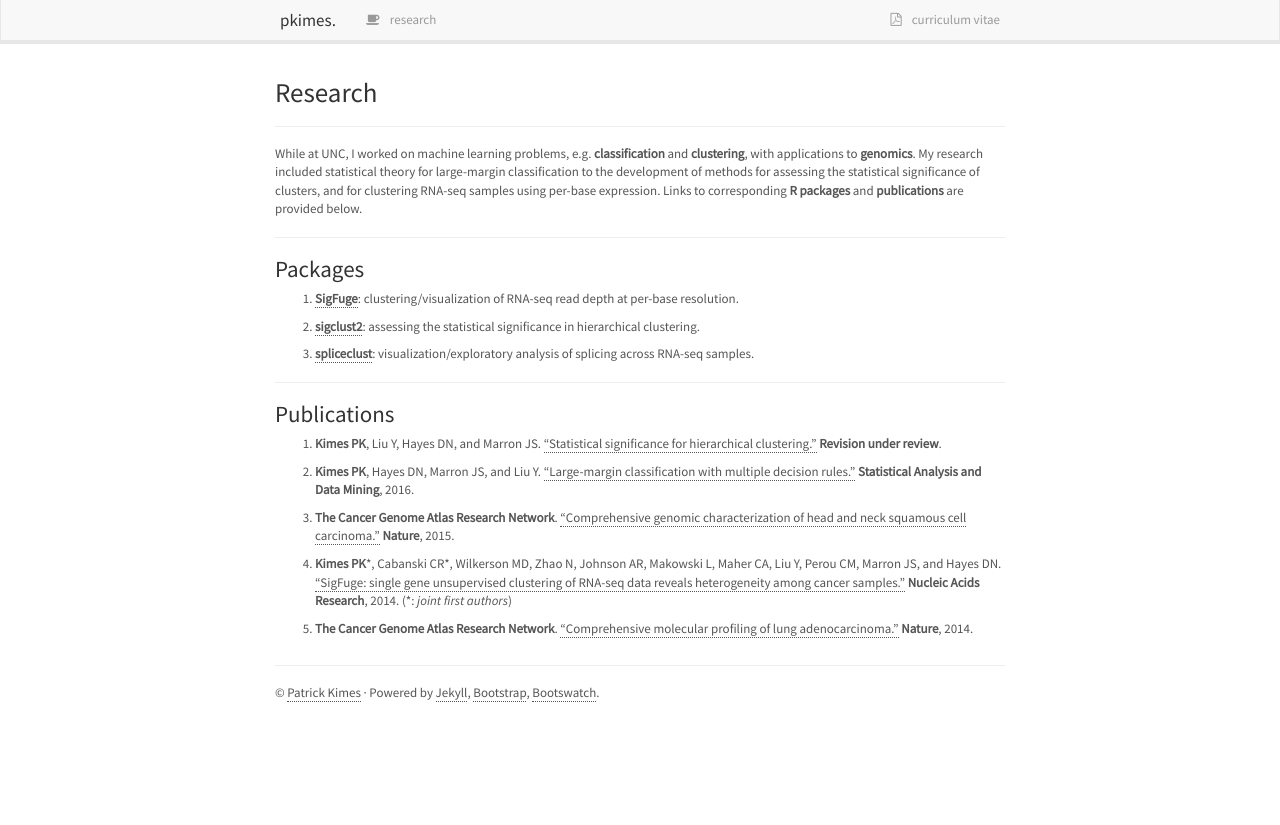
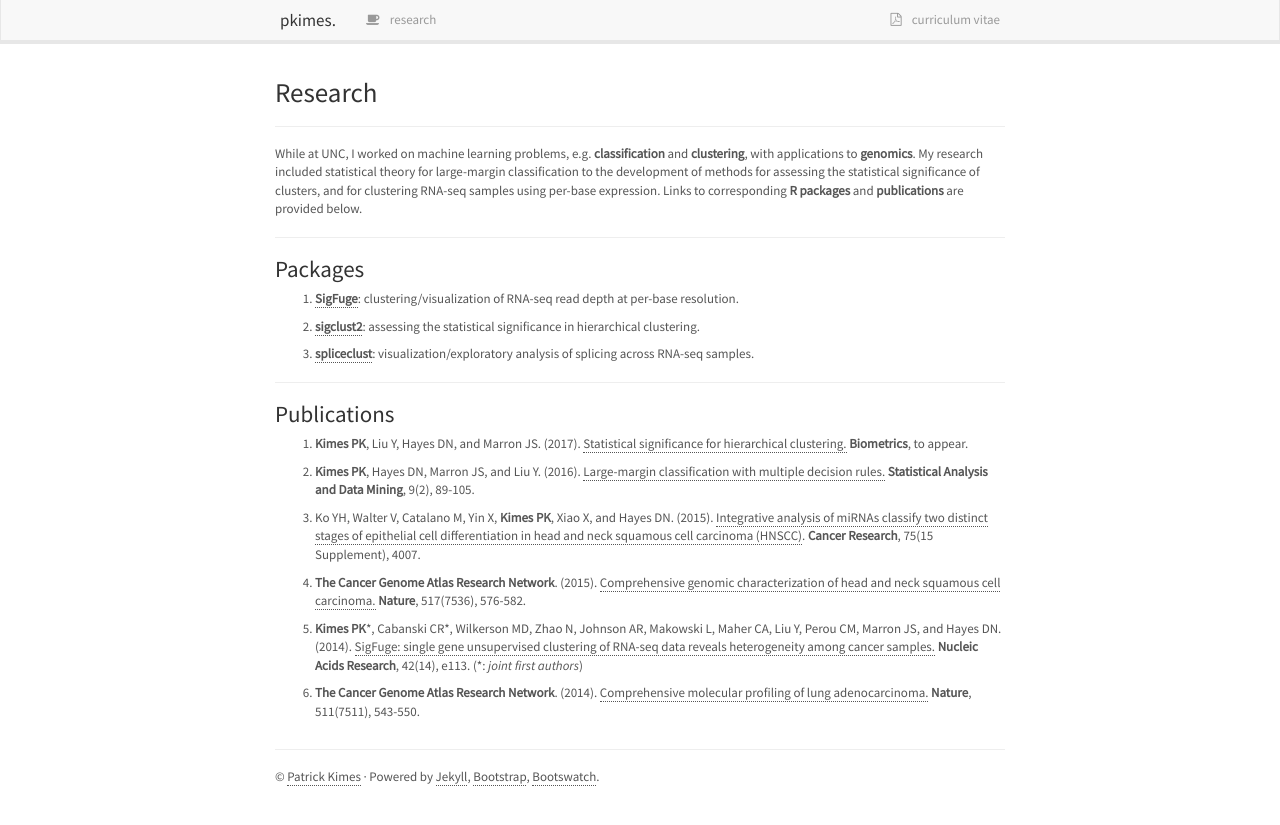
Before and after one commit to pkimes/pkimes.github.io, a Jekyll site: the page built from pages/research.md, in a window 1280 px wide. Shown: the top 825 px of the page. Built offline with Jekyll 4.4.1, drawn with Linux system fonts in a browser that asks for light colours; nearby versions of some CDN libraries.

Commit message:
Update publication list

```diff
--- a/pages/research.md
+++ b/pages/research.md
@@ -14,11 +14,11 @@ corresponding __R packages__ and __publications__ are provided below.
 
 ### Packages
 
-1. [__SigFuge__][sigfuge-pkg]: clustering/visualization of RNA-seq read depth at per-base resolution.
+1. [__SigFuge__](http://www.bioconductor.org/packages/release/bioc/html/SigFuge.html): clustering/visualization of RNA-seq read depth at per-base resolution.
 
-1. [__sigclust2__][sigclust2-pkg]: assessing the statistical significance in hierarchical clustering.
+1. [__sigclust2__](http://github.com/pkimes/sigclust2/): assessing the statistical significance in hierarchical clustering.
 
-1. [__spliceclust__][spliceclust-pkg]: visualization/exploratory analysis of splicing across RNA-seq samples.
+1. [__spliceclust__](http://github.com/pkimes/spliceclust/): visualization/exploratory analysis of splicing across RNA-seq samples.
 
 
 
@@ -26,34 +26,14 @@ corresponding __R packages__ and __publications__ are provided below.
 
 ### Publications
 
-1. **Kimes PK**, Liu Y, Hayes DN, and Marron JS.
-["Statistical significance for hierarchical clustering."][SHC] **Revision under review**.
+1. **Kimes PK**, Liu Y, Hayes DN, and Marron JS. (2017). [Statistical significance for hierarchical clustering.](http://arxiv.org/abs/1411.5259) **Biometrics**, to appear.
 
-1. **Kimes PK**, Hayes DN, Marron JS, and Liu Y.
-["Large-margin classification with multiple decision rules."][intervals] **Statistical Analysis and Data Mining**, 2016.
+1. **Kimes PK**, Hayes DN, Marron JS, and Liu Y. (2016). [Large-margin classification with multiple decision rules.](http://onlinelibrary.wiley.com/doi/10.1002/sam.11304/abstract) **Statistical Analysis and Data Mining**, 9(2), 89-105.
 
-1. **The Cancer Genome Atlas Research Network**. ["Comprehensive genomic
-characterization of head and neck squamous cell carcinoma."][hnsc]
-**Nature**, 2015.
+1. Ko YH, Walter V, Catalano M, Yin X, **Kimes PK**, Xiao X, and Hayes DN. (2015). [Integrative analysis of miRNAs classify two distinct stages of epithelial cell differentiation in head and neck squamous cell carcinoma (HNSCC)](http://cancerres.aacrjournals.org/content/75/15_Supplement/4007). **Cancer Research**, 75(15 Supplement), 4007.
 
-1. **Kimes PK**\*, Cabanski CR*, Wilkerson MD, Zhao N, Johnson AR,
-Makowski L, Maher CA, Liu Y, Perou CM, Marron JS, and
-Hayes DN. ["SigFuge: single gene unsupervised clustering
-of RNA-seq data reveals heterogeneity among cancer
-samples."][sigfuge] **Nucleic Acids Research**, 2014. (\*: _joint first authors_)
+1. **The Cancer Genome Atlas Research Network**. (2015). [Comprehensive genomic characterization of head and neck squamous cell carcinoma.](http://www.nature.com/nature/journal/v517/n7536/full/nature14129.html) **Nature**, 517(7536), 576-582.
 
-1. **The Cancer Genome Atlas Research Network**. ["Comprehensive molecular
-profiling of lung adenocarcinoma."][luad]
-**Nature**, 2014.
+1. **Kimes PK**\*, Cabanski CR*, Wilkerson MD, Zhao N, Johnson AR, Makowski L, Maher CA, Liu Y, Perou CM, Marron JS, and Hayes DN. (2014). [SigFuge: single gene unsupervised clustering of RNA-seq data reveals heterogeneity among cancer samples.](http://nar.oxfordjournals.org/content/early/2014/07/15/nar.gku521.abstract) **Nucleic Acids Research**, 42(14), e113. (\*: _joint first authors_)
 
-
-[github]: http://github.com/pkimes/
-[sigfuge-pkg]: http://www.bioconductor.org/packages/release/bioc/html/SigFuge.html
-[sigclust2-pkg]: http://github.com/pkimes/sigclust2/
-[spliceclust-pkg]: http://github.com/pkimes/spliceclust/
-
-[intervals]: http://arxiv.org/abs/1411.5260
-[SHC]: http://arxiv.org/abs/1411.5259
-[sigfuge]: http://nar.oxfordjournals.org/content/early/2014/07/15/nar.gku521.abstract
-[luad]: http://www.nature.com/nature/journal/v511/n7511/full/nature13385.html
-[hnsc]: http://www.nature.com/nature/journal/v517/n7536/full/nature14129.html
+1. **The Cancer Genome Atlas Research Network**. (2014). [Comprehensive molecular profiling of lung adenocarcinoma.](http://www.nature.com/nature/journal/v511/n7511/full/nature13385.html) **Nature**, 511(7511), 543-550.
```
